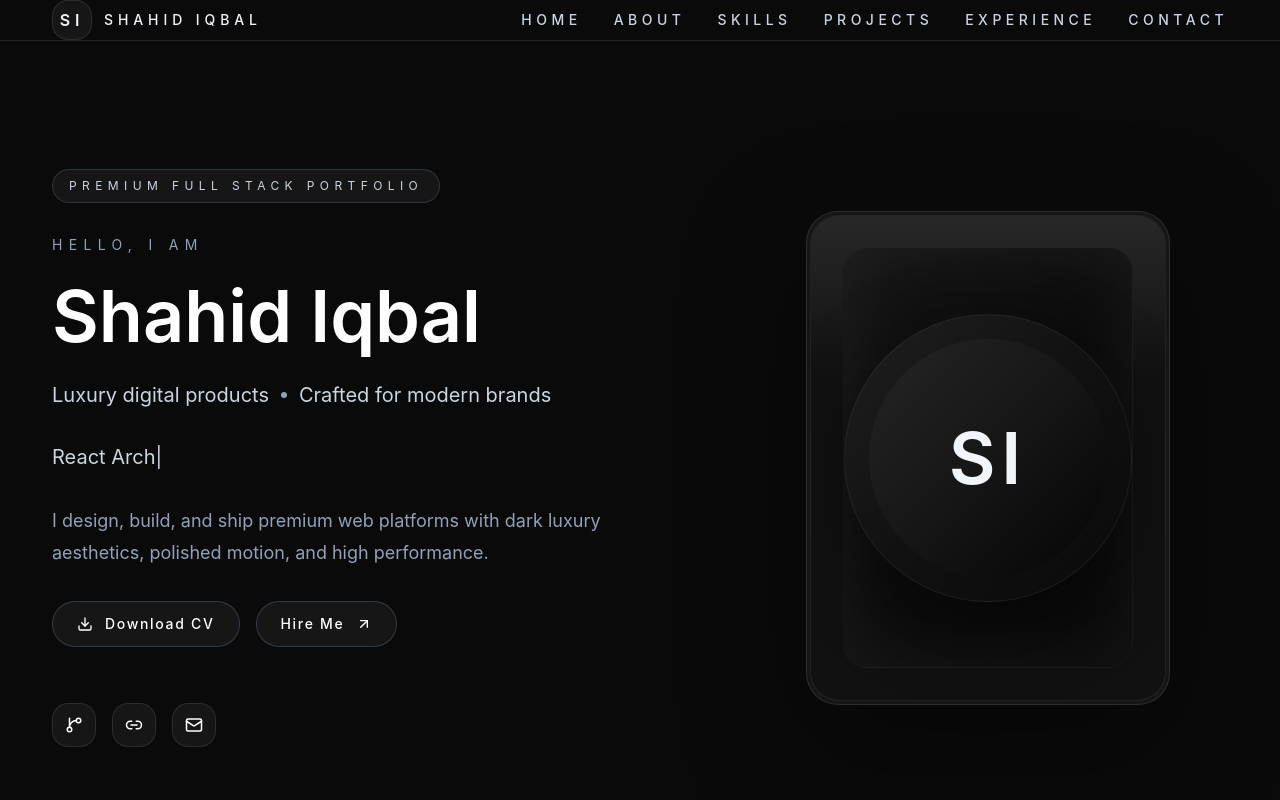
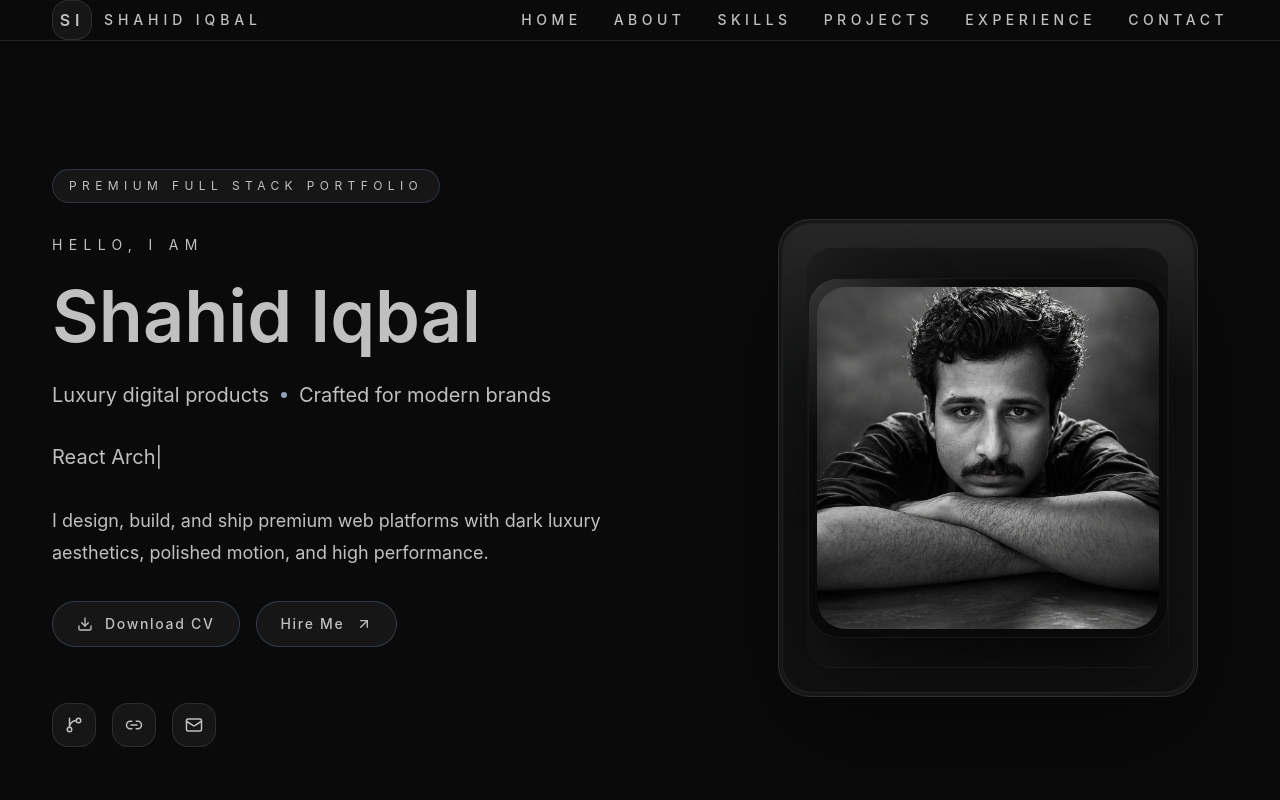
Before and after one commit to shahidjhawari/Shahid-Iqbal-Portfolio, a React (Vite) app: page / in a window 1280 px wide. Shown: the top 800 px of the page. Built offline with nearby package versions, Linux system fonts and the light colour scheme.

Commit message:
feat: add profile image and update Hero component layout

```diff
--- a/src/components/Hero.jsx
+++ b/src/components/Hero.jsx
@@ -3,6 +3,7 @@ import { TypeAnimation } from 'react-type-animation'
 import { ArrowUpRight, Download, GitBranch, Link2, Mail } from 'lucide-react'
 import { Link as ScrollLink } from 'react-scroll'
 import ParticlesBackground from './ParticlesBackground'
+import profileImg from '../assets/profile.png'
 
 const socialLinks = [
   {
@@ -111,13 +112,19 @@ export default function Hero() {
           className="relative mx-auto flex max-w-xl items-center justify-center"
         >
           <div className="relative overflow-hidden rounded-[2rem] border border-white/10 bg-white/5 p-1 shadow-glass">
-            <div className="relative overflow-hidden rounded-[1.75rem] bg-[#111111] p-8 ring-1 ring-white/5">
+            <div className="relative overflow-hidden rounded-[1.75rem] bg-[#111111] p-6 ring-1 ring-white/5">
               <div className="absolute inset-x-0 top-0 h-40 bg-gradient-to-b from-slate-100/10 to-transparent" />
               <div className="relative flex h-[420px] items-center justify-center rounded-[1.5rem] border border-white/5 bg-gradient-to-br from-[#141414] via-[#0d0d0d] to-[#090909] shadow-[inset_0_0_80px_rgba(255,255,255,0.06)]">
-                <div className="flex h-72 w-72 items-center justify-center rounded-full border border-slate-400/10 bg-gradient-to-br from-[#1F1F1F] via-[#111111] to-[#0A0A0A] p-6 shadow-[0_24px_80px_rgba(0,0,0,0.45)]">
-                  <div className="flex h-full w-full items-center justify-center rounded-full bg-gradient-to-br from-[#252525] via-[#161616] to-[#060606] text-7xl font-semibold tracking-[0.08em] text-slate-100">
-                    SI
-                  </div>
+                <div className="absolute -left-10 top-16 h-28 w-28 rounded-full bg-slate-400/10 blur-3xl" />
+                <div className="absolute -right-10 bottom-16 h-24 w-24 rounded-full bg-slate-200/5 blur-3xl" />
+                <div className="relative flex h-[360px] w-[360px] items-center justify-center rounded-[2rem] border border-slate-400/10 bg-[#090909] p-2 shadow-[0_30px_90px_rgba(0,0,0,0.45)]">
+                  <img
+                    src={profileImg}
+                    alt="Shahid Iqbal profile"
+                    className="h-full w-full rounded-[1.8rem] object-cover"
+                  />
+                  <div className="pointer-events-none absolute inset-0 rounded-[1.8rem] bg-[radial-gradient(circle_at_top_left,rgba(255,255,255,0.18),transparent_32%)]" />
+                  <div className="pointer-events-none absolute inset-x-10 bottom-10 h-24 rounded-full bg-gradient-to-r from-slate-200/10 via-transparent to-slate-200/5 blur-2xl" />
                 </div>
               </div>
             </div>
--- a/src/index.css
+++ b/src/index.css
@@ -41,6 +41,11 @@ textarea {
   min-height: 100vh;
 }
 
+body,
+body * {
+  color: #C0C0C0 !important;
+}
+
 ::selection {
   background: rgba(217, 217, 217, 0.24);
   color: #ffffff;
```
Also changed, not shown: src/assets/profile.png (added).
